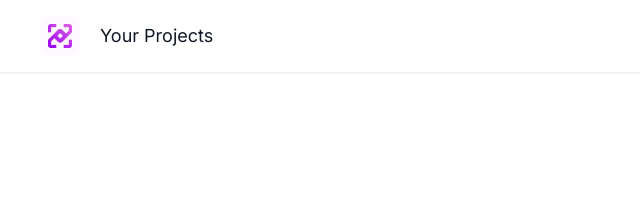
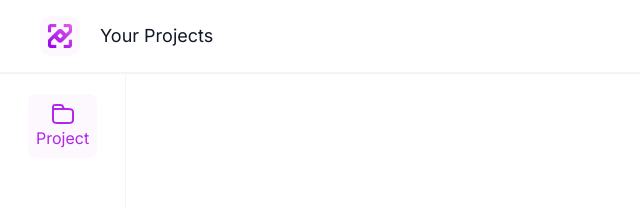
Before and after one commit to himanshuc11/88-ventures-frontend, a Next.js app: page / in a window 1280 px wide. Shown: the top 208 px of the page, without its empty margins (0-640 px from the left). Built offline with nearby package versions, Linux system fonts and the light colour scheme.

Commit message:
feat: Added sidebar

```diff
--- /dev/null
+++ b/app/_components/Icons/Folder.tsx
@@ -0,0 +1,27 @@
+type Props = {
+  width?: number;
+  height?: number;
+  color?: string;
+};
+
+function Folder(props: Props) {
+  return (
+    <svg
+      width={props?.width || 24}
+      height={props?.height || 24}
+      viewBox="0 0 24 24"
+      fill="none"
+      xmlns="http://www.w3.org/2000/svg"
+    >
+      <path
+        d="M13 7L11.8845 4.76892C11.5634 4.1268 11.4029 3.80573 11.1634 3.57116C10.9516 3.36373 10.6963 3.20597 10.4161 3.10931C10.0992 3 9.74021 3 9.02229 3H5.2C4.0799 3 3.51984 3 3.09202 3.21799C2.71569 3.40973 2.40973 3.71569 2.21799 4.09202C2 4.51984 2 5.0799 2 6.2V7M2 7H17.2C18.8802 7 19.7202 7 20.362 7.32698C20.9265 7.6146 21.3854 8.07354 21.673 8.63803C22 9.27976 22 10.1198 22 11.8V16.2C22 17.8802 22 18.7202 21.673 19.362C21.3854 19.9265 20.9265 20.3854 20.362 20.673C19.7202 21 18.8802 21 17.2 21H6.8C5.11984 21 4.27976 21 3.63803 20.673C3.07354 20.3854 2.6146 19.9265 2.32698 19.362C2 18.7202 2 17.8802 2 16.2V7Z"
+        stroke={props?.color || "black"}
+        stroke-width="2"
+        stroke-linecap="round"
+        stroke-linejoin="round"
+      />
+    </svg>
+  );
+}
+
+export default Folder;
--- /dev/null
+++ b/app/_components/Sidebar.tsx
@@ -0,0 +1,16 @@
+import Folder from "./Icons/Folder";
+
+function Sidebar() {
+  return (
+    <aside className="px-7 py-5 border-r border-primary-white">
+      <section className="inline-block">
+        <div className="flex flex-col items-center rounded-lg bg-light-blue p-2">
+          <Folder color="#B225EB" />
+          <p className="text-middle-blue">Project</p>
+        </div>
+      </section>
+    </aside>
+  );
+}
+
+export default Sidebar;
--- a/app/page.tsx
+++ b/app/page.tsx
@@ -1,8 +1,13 @@
 import Header from "@/app/_components/Header";
+import Sidebar from "@/app/_components/Sidebar";
+
 export default function Home() {
   return (
-    <main className="flex min-h-screen flex-col items-center justify-between bg-white">
+    <main className="flex min-h-screen flex-col items-center bg-white flex-1">
       <Header />
+      <section className="flex flex-1 w-full">
+        <Sidebar />
+      </section>
     </main>
   );
 }
```
